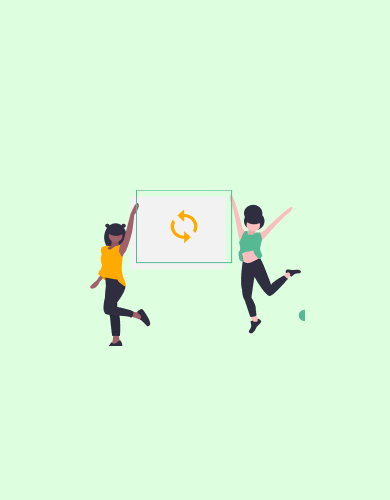
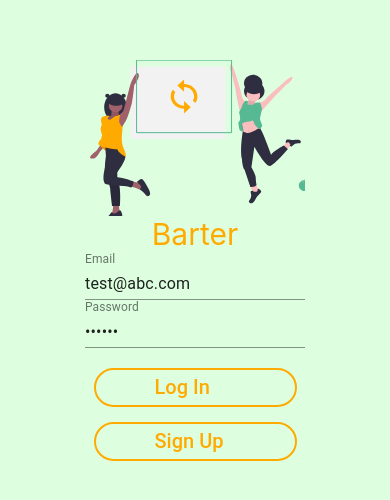
Before and after one commit to YogPanjarale/Project-C89-BARTER-SYSTEM-APP---13, a React Native app: screen / in a window 390 px wide. Shown: the part 154-654 px from the top of the page. Built offline with nearby package versions, Linux system fonts and the light colour scheme.

Commit message:
Log In complete

```diff
--- a/App.js
+++ b/App.js
@@ -3,12 +3,16 @@ import React from 'react';
 import { StyleSheet, Text, View } from 'react-native';
 import WelcomeScreen from './screens/WelcomeScreen'
 import styles from './Styles'
-
+import MyTextInput from './components/MyTextInput'
 export default function App() {
   return (
-    <View style={styles.container}>
-      <StatusBar style="auto" />
-      <WelcomeScreen/>
-    </View>
+
+     <WelcomeScreen/>
+  //  <View>
+  //    <MyTextInput placeholder="Email"/>
+  //    <MyTextInput placeholder="Password"
+  //    secureTextEntry
+  //    />
+  //  </View>
   );
 }
--- a/Styles.js
+++ b/Styles.js
@@ -1,10 +1,74 @@
 import { StyleSheet } from 'react-native';
 
-export default  StyleSheet.create({
+export default StyleSheet.create({
     container: {
         flex: 1,
         backgroundColor: '#DDFFE0',
         alignItems: 'center',
         justifyContent: 'center',
+        padding: 10
+    },
+    HomeImage: {
+        width: 220,
+        height: 156,
+        resizeMode: 'contain'
+
+    },
+    HomeHeading: {
+        // fontFamily: ' Roboto',
+        fontStyle: 'normal',
+        fontWeight: 'normal',
+        fontSize: 30,
+        textAlign: 'center',
+        color: '#FFAA00',
+        width:100
+    },
+    TextInput: {
+        width:200,
+        // height:100,
+        borderWidth: 2,
+        borderColor: "#2F2E41",
+        borderStyle: "solid",
+        shadowOffset: {
+            width: 0,
+            height: 4
+        },
+        shadowRadius: 4,
+        shadowColor: "rgba(0, 0, 0, 0.25)",
+        shadowOpacity: 1
+    },
+    textInput: {
+        height: 40,
+        paddingLeft: 6,
+        width:200,
+        fontSize:30
       },
+      button:{
+        "width": 203,
+        "height": 39,
+        "borderWidth": 2,
+        margin:5,
+        marginTop:10,
+        "borderColor": "#FFAA00",
+        "borderStyle": "solid",
+        "boxSizing": "border-box",
+        "borderTopLeftRadius": 20,
+        "borderTopRightRadius": 20,
+        "borderBottomRightRadius": 20,
+        "borderBottomLeftRadius": 20,
+        alignItems:'center'
+      },
+      buttonText:{
+            "width": 81,
+            "height": 39,
+            "fontFamily": "Roboto",
+            "fontStyle": "normal",
+            "fontWeight": "500",
+            "fontSize": 20,
+            "lineHeight": 23,
+            "display": "flex",
+            "alignItems": "center",
+            "textAlign": "center",
+            "color": "#FFAA00"
+      }
 })
--- /dev/null
+++ b/components/MyTextInput.js
@@ -0,0 +1,28 @@
+
+import * as React from 'react';
+import { View, } from 'react-native';
+import { TextInput, } from 'react-native-paper';
+import TextField from '@material-ui/core/TextField';
+
+const MyComponent = () => {
+  const [text, setText] = React.useState('');
+
+  return (
+      <View>
+    <TextInput
+      label="Email"
+      value={text}
+      onChangeText={text => setText(text)}
+
+    />
+    <TextField
+    // id="standard-helperText"
+    // label="Helper text"
+    // defaultValue="Default Value"
+    // helperText="Some important text"
+  />
+  </View>
+  );
+};
+
+export default MyComponent;
--- /dev/null
+++ b/config.js
@@ -0,0 +1,18 @@
+
+import firebase from 'firebase';
+require('@firebase/firestore')
+
+  // Your web app's Firebase configuration
+  var firebaseConfig = {
+    apiKey: "AIzaSyDsxck7-EOJm0aGzNBIlfwziZdZGakHwN8",
+    authDomain: "projects-39240.firebaseapp.com",
+    databaseURL: "https://projects-39240.firebaseio.com",
+    projectId: "projects-39240",
+    storageBucket: "projects-39240.appspot.com",
+    messagingSenderId: "736850757409",
+    appId: "1:736850757409:web:7e1e25893d8d68de0b6060"
+  };
+    // Initialize Firebase
+    firebase.initializeApp(firebaseConfig);
+
+    export default firebase.firestore();
--- a/package.json
+++ b/package.json
@@ -8,11 +8,15 @@
     "eject": "expo eject"
   },
   "dependencies": {
+    "@material-ui/core": "^4.11.1",
     "expo": "~39.0.2",
     "expo-status-bar": "~1.0.2",
     "react": "16.13.1",
     "react-dom": "16.13.1",
     "react-native": "https://github.com/expo/react-native/archive/sdk-39.0.4.tar.gz",
+    "react-native-elements": "^3.0.0-alpha.1",
+    "react-native-material-textfield": "^0.16.1",
+    "react-native-paper": "^4.4.1",
     "react-native-web": "~0.13.12"
   },
   "devDependencies": {
--- a/screens/WelcomeScreen.js
+++ b/screens/WelcomeScreen.js
@@ -7,16 +7,89 @@ import {
     ImageBackground,
     Image
 } from 'react-native';
+import TextField from '@material-ui/core/TextField';
+
+import firebase from 'firebase'
+import 'firebase/auth'
+import db from '../config'
+// import { TextInput, } from 'react-native-paper';
+// import { Icon } from 'react-native-elements'
+
+import MyTextInput from '../components/MyTextInput'
 import styles from "../Styles";
+
 class WelcomeScreen extends Component {
     constructor(props) {
         super(props);
-        this.state = {  };
+        this.state = {
+            input_email: 'test@abc.com',
+            input_password: '123456'
+        };
+    }
+    LogIn = async (email, password) => {
+        console.log(this.state, email, password);
+        await firebase.auth().signInWithEmailAndPassword(email, password)
+            .then((response) => {
+                //this.props.navigation.navigate('Drawer')
+
+                return alert('Logged In', response)
+            })
+            .catch((error) => {
+                var errorcode = error.code;
+                var errormessege = error.message;
+                console.log(error)
+                return alert(errormessege)
+            })
     }
     render() {
         return (
             <View style={styles.container}>
-                  <Image source={require('../assets/splashhome.png')}/>
+                <Image source={require('../assets/splashhome.svg')} style={styles.HomeImage} />
+                {/* <Image source={require('../assets/splashhome.png')} style={styles.HomeImage}/> */}
+
+                <Text style={styles.HomeHeading}>
+                    Barter
+                  </Text>
+                {/* <MyTextInput placeholder="Email"/> */}
+                <TextField
+                    id="email Input"
+                    label="Email"
+                    defaultValue={this.state.input_email}
+                    onChange={event => {
+                        const { value } = event.target;
+                        this.setState({ input_email: value });
+                    }}
+
+                    helperText=""
+                />
+                <TextField
+
+                    id="password input"
+                    label="Password"
+                    defaultValue=""
+                    helperText=""
+                    defaultValue={this.state.input_password}
+                    onChange={event => {
+                        const { value } = event.target;
+                        this.setState({ input_password: value });
+                    }}
+                    type='password'
+
+                />
+                <View style={{ marginVertical: 10 }}>
+                    <TouchableOpacity style={styles.button}
+                        onPress={() => { this.LogIn(this.state.input_email, this.state.input_password) }}
+                    >
+                        <Text style={styles.buttonText}>
+                            Log In
+                    </Text>
+                    </TouchableOpacity>
+                    <TouchableOpacity style={styles.button}>
+                        <Text style={styles.buttonText}>
+                            Sign Up
+                    </Text>
+                    </TouchableOpacity>
+                </View>
             </View>
         );
     }
```
Also changed, not shown: assets/splashhome.svg (added).
